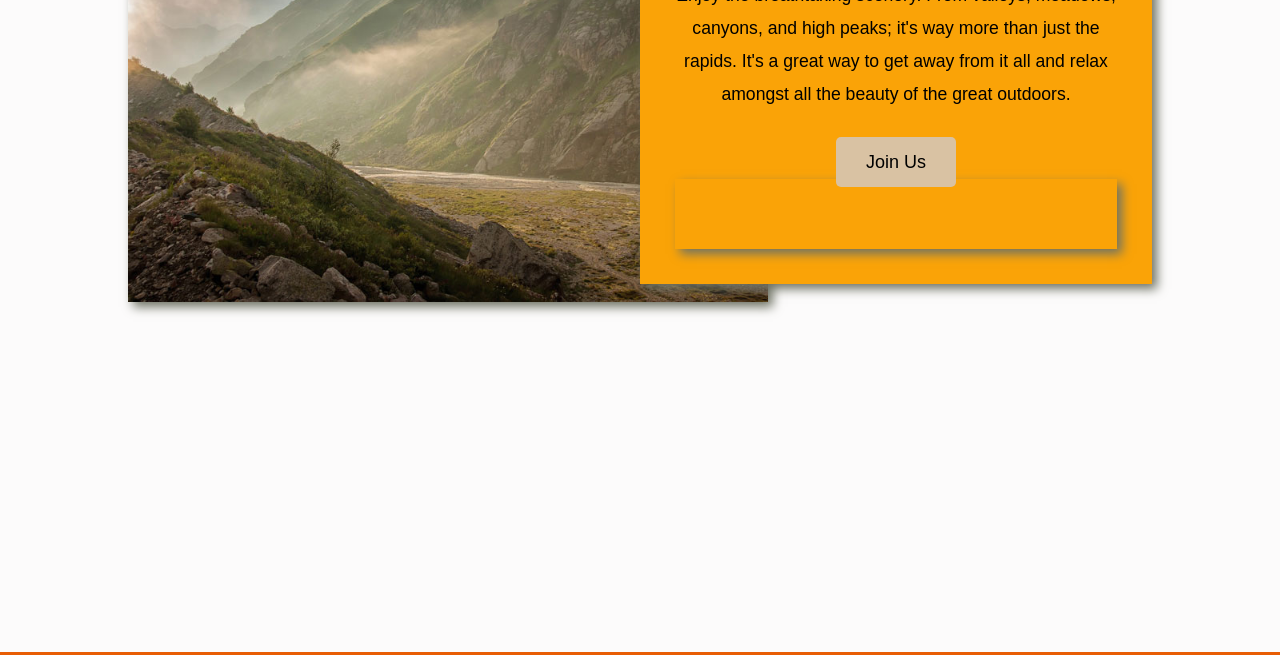
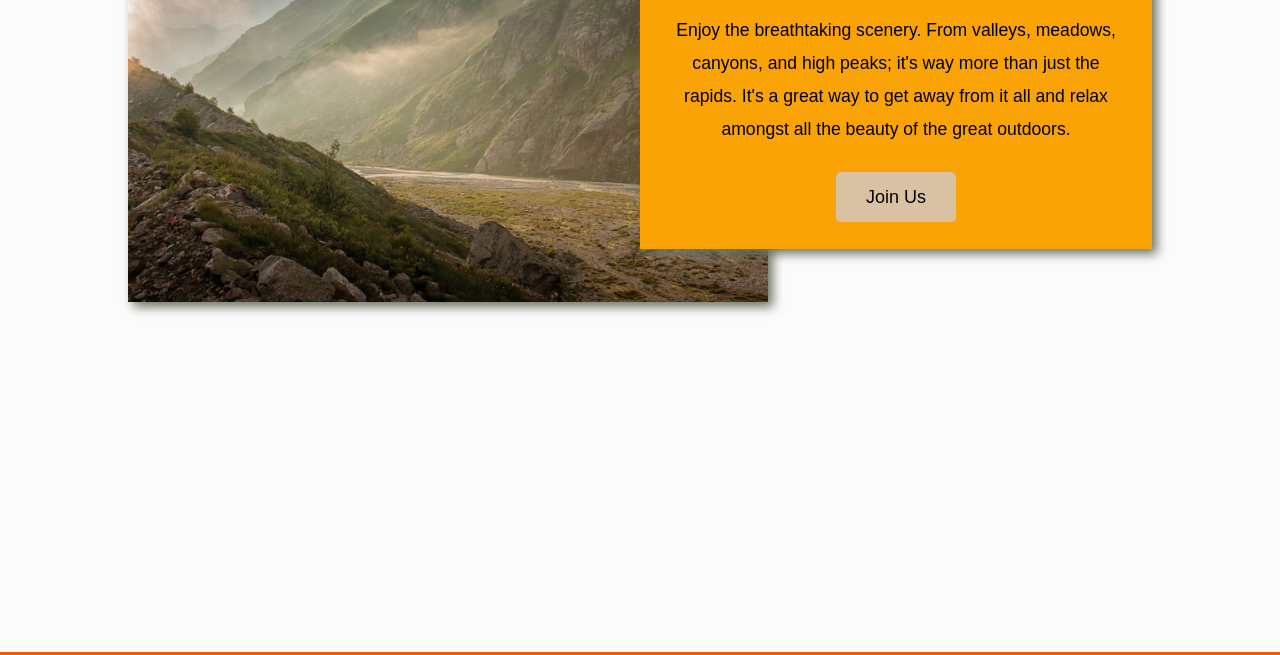
Before and after one commit to JarvisK032/WDD130, a plain HTML site: page wwr/index.html in a window 1280 px wide. Shown: the part 1924-2579 px from the top of the page. Drawn offline with Linux system fonts and the light colour scheme; a web font is replaced by a local one.

Commit message:
fixed bug

```diff
--- a/wwr/index.html
+++ b/wwr/index.html
@@ -53,6 +53,7 @@
             </section>
             <div id="background"></div>
             <img class="mountains" src="images/mountains.jpeg" alt="mountains">
+
             <section class="msg">
                 <h2>More Than Just The Thrill</h2>
                 <p>Enjoy the breathtaking scenery. From valleys, meadows, canyons, and high peaks; it's way more than
@@ -60,8 +61,11 @@
                     the rapids. It's a great way to get away from it all and relax amongst all the beauty of the great
                     outdoors. </p>
                 <a class='join' href="rivers.html">Join Us</a>
-                <section class="msg">
+            </section>
+
+
         </main>
+
         <footer>
             <h3>Jarvis Boating &copy; 2022 - Jarvis Kwong</h3>
             <h3><a href="site-plan-rafting.html">Site Plan</a></h3>
```
